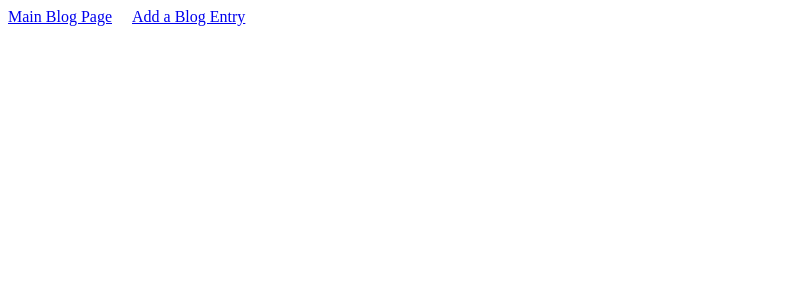
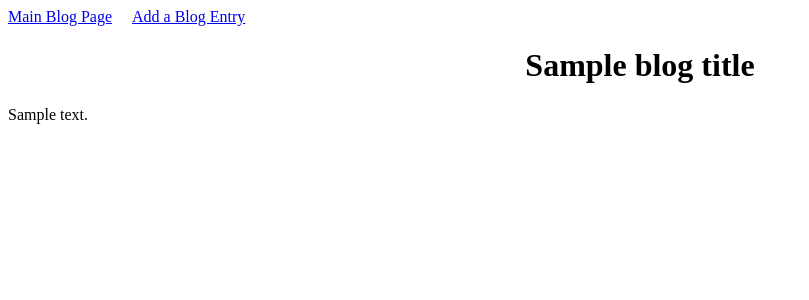
Before and after one commit to Reddy302/Blogz, a Flask app: template Templates/single.html in a window 1280 px wide. Shown: the top 300 px of the page, without its empty margins (0-809 px from the left). Run offline with Flask 2, Linux system fonts and the light colour scheme; the template is opened without the code that fills it: most values are stand-ins (such as "Sample title", 1, 10 or a date in 2020).

Commit message:
got it working, but without using a query param in the URL

```diff
--- a/Templates/single.html
+++ b/Templates/single.html
@@ -1,4 +1,10 @@
 {% extends "base.html" %}
 {% block content %}
 
+    <h1>{{blog_title}}</h1>
+
+    <p>{{body}}</p>
+
+
+
 {% endblock %}
--- a/main.py
+++ b/main.py
@@ -1,4 +1,4 @@
-from flask import Flask, request, redirect, render_template
+from flask import Flask, request, redirect, render_template, url_for
 from flask_sqlalchemy import SQLAlchemy
 
 app = Flask(__name__)
@@ -40,13 +40,15 @@ def newpost():
         new_blog = Blog(blog_title, body)
         db.session.add(new_blog)
         db.session.commit()
-        return redirect('/single')
+        return redirect(url_for('single', blog_id=new_blog.id))
 
 
-@app.route('/single', methods=['GET'])
-def single():
-
-    return render_template('single.html', title={{blog_title}})
+@app.route('/single/<int:blog_id>', methods=['GET'])
+def single(blog_id):
+    blog = Blog.query.get(blog_id)
+    body = blog.body
+    blog_title = blog.blog_title
+    return render_template('single.html', blog_title=blog_title, body=body)
 
 
 if __name__ == '__main__':
```
Also changed, not shown: Templates/blog.html (+5 -4 lines).
